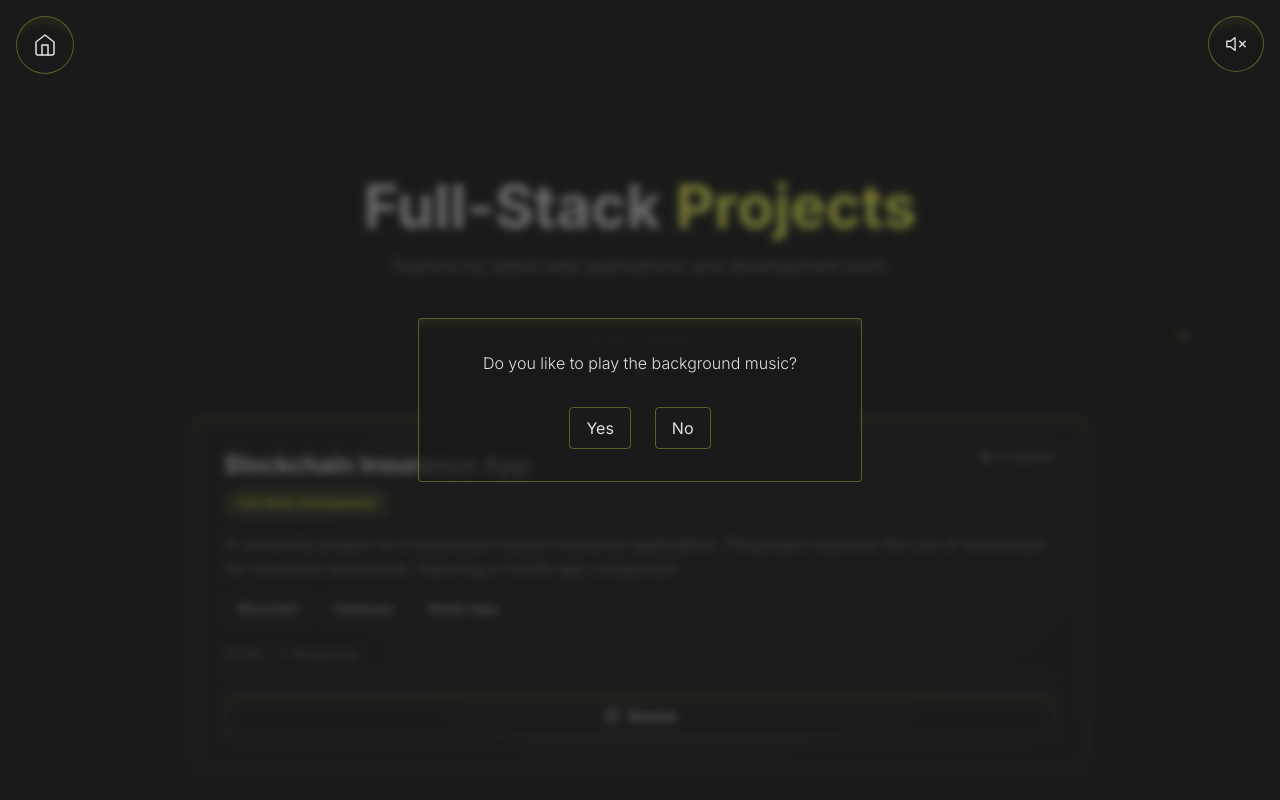
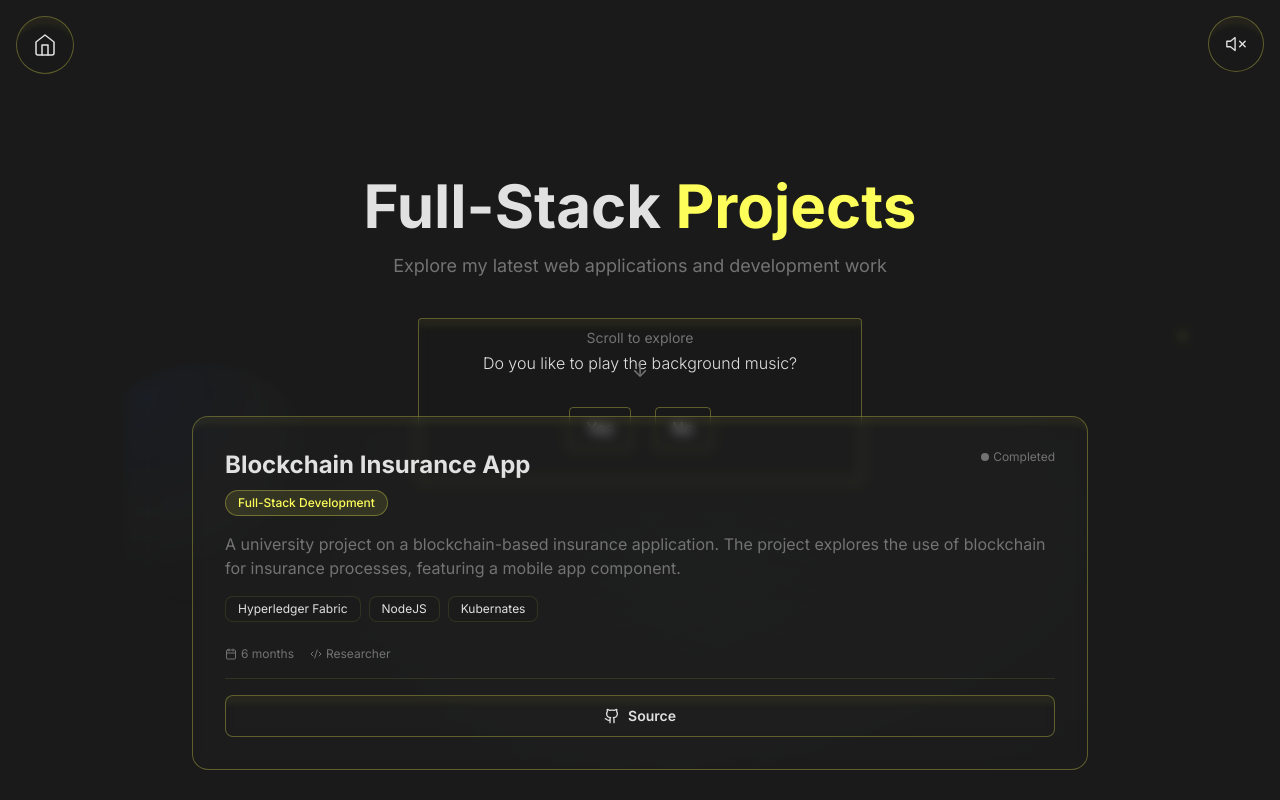
Before and after one commit to aasurjya/Threejs, a Next.js app: page /fullstack in a window 1280 px wide. Shown: the top 800 px of the page. Built offline with nearby package versions, Linux system fonts and the light colour scheme.

Commit message:
projects updated

```diff
--- a/src/app/(sub pages)/fullstack/page.jsx
+++ b/src/app/(sub pages)/fullstack/page.jsx
@@ -11,8 +11,40 @@ export default function Home() {
   );
 
   return (
-    <main className="min-h-screen w-full bg-background">
-      <HorizontalScroll projects={fullstackProjects} />
+    <main className="relative min-h-screen w-full bg-background overflow-hidden">
+      <div className="pointer-events-none absolute inset-0 z-0">
+        <div
+          className="glass-droplet glass-droplet--blue droplet-float-slow"
+          style={{
+            width: "230px",
+            height: "230px",
+            top: "12%",
+            left: "-40px",
+          }}
+        />
+        <div
+          className="glass-droplet glass-droplet--soft droplet-float-medium"
+          style={{
+            width: "180px",
+            height: "180px",
+            top: "40%",
+            right: "-60px",
+          }}
+        />
+        <div
+          className="glass-droplet glass-droplet--blue droplet-float-fast"
+          style={{
+            width: "260px",
+            height: "260px",
+            bottom: "-80px",
+            left: "25%",
+          }}
+        />
+      </div>
+
+      <div className="relative z-10">
+        <HorizontalScroll projects={fullstackProjects} />
+      </div>
     </main>
   );
 }
--- a/src/app/data.js
+++ b/src/app/data.js
@@ -22,8 +22,8 @@ export const projectsData = [
     title: "Blockchain Insurance App",
     category: "Full-Stack Development",
     description: "A university project on a blockchain-based insurance application. The project explores the use of blockchain for insurance processes, featuring a mobile app component.",
-    technologies: ["Blockchain", "Databases", "Mobile Apps"],
-    timeline: "N/A",
+    technologies: ["Hyperledger Fabric", "NodeJS", "Kubernates"],
+    timeline: "6 months",
     completionDate: "2022",
     role: "Researcher",
     responsibilities: [
@@ -39,15 +39,26 @@ export const projectsData = [
     id: 7,
     title: "NexProp - Premium Real Estate",
     category: "Full-Stack Development",
-    description: "A premium real estate platform for luxury properties. Users can filter properties by price, size, and bedrooms, with features like virtual tours coming soon.",
-    technologies: ["Next.js", "React", "Tailwind CSS"],
+    description: "A premium real estate platform with an interactive 3D building viewer for luxury properties. Users can orbit buildings, inspect units, and explore a modern, responsive UI built with advanced animations and performance optimizations.",
+    technologies: [
+      "Next.js 14",
+      "TypeScript",
+      "Three.js",
+      "Framer Motion",
+      "SWR",
+      "GSAP",
+      "Zustand",
+      "Node.js",
+    ],
     timeline: "3 months",
     completionDate: "2024-01-01",
     role: "Full-Stack Developer",
     responsibilities: [
-      "Developed the frontend with Next.js and React",
-      "Implemented property filtering and search functionality",
-      "Designed and built the user interface"
+      "Built an interactive 3D building viewer with camera controls, unit selection, and responsive layout using Three.js, React Three Fiber, and @react-three/drei.",
+      "Integrated GLTF models, optimized model loading, and tuned performance for smooth interactions on web and mobile.",
+      "Implemented state management with Zustand and data fetching with SWR for a responsive, reactive UI.",
+      "Designed and developed a modern, animation-rich interface using Tailwind CSS, Framer Motion, GSAP, and Headless UI.",
+      "Configured linting, project structure, and developer tooling with ESLint, lucide-react, and Node.js-based tooling."
     ],
     demoLink: "https://nexprop-a.vercel.app/",
     sourceLink: "",
@@ -58,15 +69,27 @@ export const projectsData = [
     id: 8,
     title: "Ghor Bhara - Assamese Rental Marketplace",
     category: "Full-Stack Development",
-    description: "An online platform for searching and renting homes across Assam, connecting tenants with verified landlords. Features include secure payments and 24/7 support.",
-    technologies: ["Next.js", "React", "Tailwind CSS"],
+    description: "A full-stack Assamese rental marketplace connecting tenants with verified landlords, featuring secure payments, rich dashboards, 3D/visual enhancements, and a production-grade Supabase-backed backend.",
+    technologies: [
+      "Next.js 15",
+      "Supabase",
+      "Razorpay",
+      "AWS S3",
+      "Playwright",
+      "CloudFront",
+      "Node.js",
+
+    ],
     timeline: "4 months",
     completionDate: "2023-11-01",
     role: "Full-Stack Developer",
     responsibilities: [
-      "Built the complete platform from scratch",
-      "Implemented user authentication and property management features",
-      "Ensured the platform is secure and reliable"
+      "Designed and implemented a multi-role rental marketplace (tenant, landlord, admin) using Next.js, React, and TypeScript.",
+      "Integrated Supabase for database, authentication, and server-side operations, including custom helpers for auth flows and typed user models.",
+      "Implemented secure payments with Razorpay and file storage flows with AWS S3 and presigned URLs for documents and media.",
+      "Built a modern, accessible UI system with Tailwind CSS 4, Radix UI, lucide-react, and a variant-based component architecture (CVA, clsx, tailwind-merge, next-themes).",
+      "Added analytics dashboards, charts, and rich visuals using Recharts, Three.js / React Three Fiber, particle effects, and animated UI states.",
+      "Established a robust testing stack with Jest, React Testing Library, Supertest, and Playwright plus linting and build tooling (ESLint, Vercel, Supabase CLI)."
     ],
     demoLink: "https://tiloirent.vercel.app/",
     sourceLink: "",
@@ -78,7 +101,7 @@ export const projectsData = [
     title: "BookSelfManager",
     category: "Full-Stack Development",
     description: "A full-stack application for managing a personal library of books. Allows users to add, organize, and track their books.",
-    technologies: ["Docker", "JavaScript"],
+    technologies: ["Docker", "JavaScript", , "SQL"],
     timeline: "2 months",
     completionDate: "2023-09-01",
     role: "Full-Stack Developer",
--- a/src/app/globals.css
+++ b/src/app/globals.css
@@ -19,6 +19,37 @@
 
   .custom-bg {
     @apply bg-background/20 border border-accent/30 border-solid backdrop-blur-[6px] shadow-glass-inset hover:shadow-glass-sm;
+  }
+
+  .glass-droplet {
+    position: absolute;
+    border-radius: 9999px;
+    background: radial-gradient(circle at 30% 20%, rgba(255, 255, 255, 0.35) 0%, rgba(255, 255, 255, 0.12) 35%, transparent 70%);
+    box-shadow: 0 12px 45px rgba(0, 0, 0, 0.45);
+    backdrop-filter: blur(18px);
+    -webkit-backdrop-filter: blur(18px);
+    opacity: 0.32;
+  }
+
+  .glass-droplet--soft {
+    background: radial-gradient(circle at 30% 20%, rgba(255, 255, 255, 0.28) 0%, rgba(255, 255, 255, 0.14) 32%, transparent 70%);
+    opacity: 0.26;
+  }
+
+  .glass-droplet--blue {
+    background: radial-gradient(circle at 25% 15%, rgba(37, 99, 235, 0.35) 0%, rgba(37, 99, 235, 0.18) 24%, rgba(191, 219, 254, 0.12) 42%, transparent 72%);
+  }
+
+  .droplet-float-slow {
+    animation: droplet-float 22s ease-in-out infinite;
+  }
+
+  .droplet-float-medium {
+    animation: droplet-drift 26s ease-in-out infinite;
+  }
+
+  .droplet-float-fast {
+    animation: droplet-drift 18s ease-in-out infinite;
   }
 
   .ripple::after {
@@ -115,3 +146,27 @@
     transform: translate(100px, 100px);
   }
 }
+
+@keyframes droplet-float {
+  0% {
+    transform: translate3d(0, 0, 0) scale(1);
+  }
+  50% {
+    transform: translate3d(0, -16px, 0) scale(1.02);
+  }
+  100% {
+    transform: translate3d(0, 0, 0) scale(1);
+  }
+}
+
+@keyframes droplet-drift {
+  0% {
+    transform: translate3d(0, 0, 0) scale(1);
+  }
+  50% {
+    transform: translate3d(14px, -20px, 0) scale(1.03);
+  }
+  100% {
+    transform: translate3d(0, 0, 0) scale(1);
+  }
+}
```
